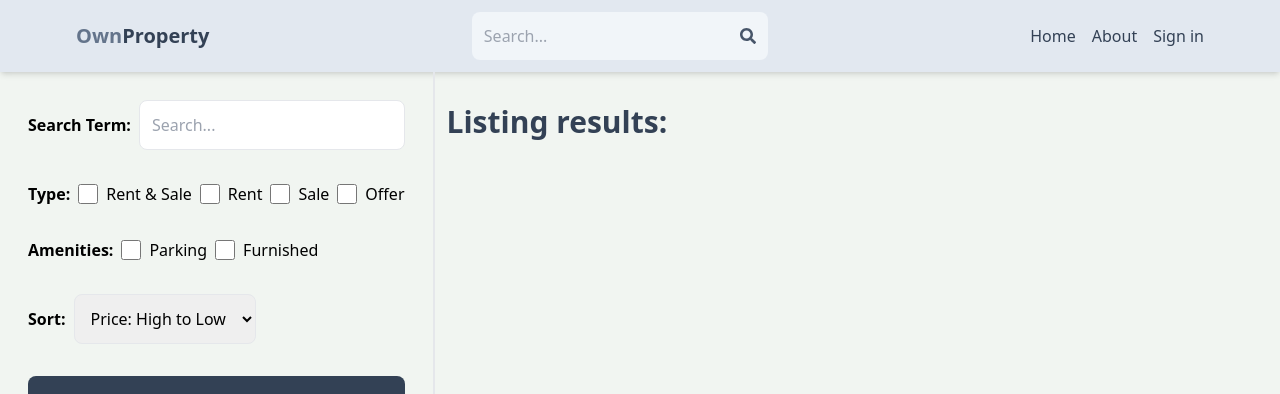
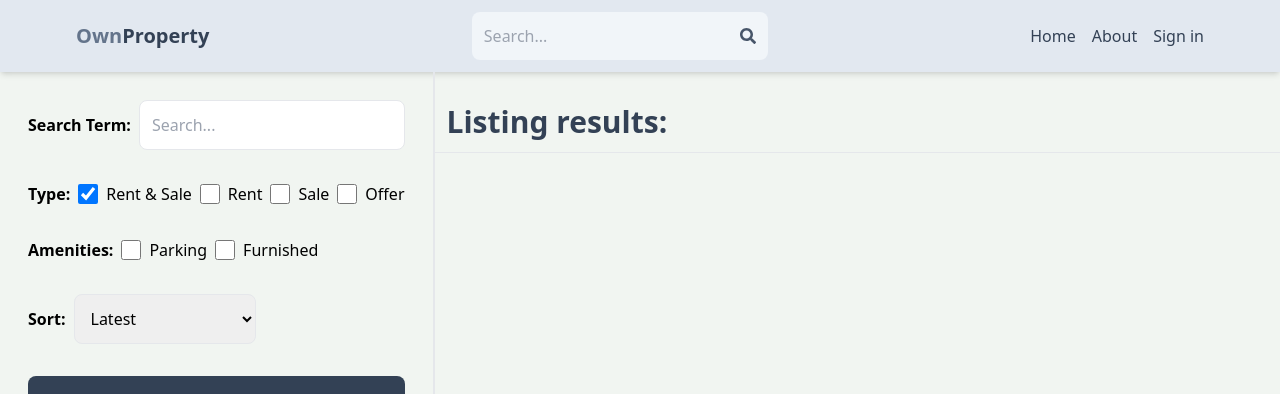
Before and after one commit to sanuwa13/Mern-Real-Estate-Marketplace, a React (Vite) app in the folder client/: page /search in a window 1280 px wide. Shown: the top 394 px of the page. Built offline with nearby package versions, Linux system fonts and the light colour scheme; no server answers.

Commit message:
Search function backend done

```diff
--- a/client/src/pages/Search.jsx
+++ b/client/src/pages/Search.jsx
@@ -1,64 +1,220 @@
-import React from "react";
+import { useEffect, useState } from "react";
+import { useNavigate } from "react-router-dom";
 
 export default function Search() {
+  const navigate = useNavigate();
+  const [sidebardata, setSidebardata] = useState({
+    searchTerm: "",
+    type: "all",
+    parking: false,
+    furnished: false,
+    offer: false,
+    sort: "createdAt",
+    order: "desc",
+  });
+
+  // Sync sidebar state with URL query params when page loads or URL changes
+  useEffect(() => {
+    const urlParams = new URLSearchParams(location.search);
+    const searchTermFromUrl = urlParams.get("searchTerm");
+    const typeFromUrl = urlParams.get("type");
+    const parkingFromUrl = urlParams.get("parking");
+    const furnishedFromUrl = urlParams.get("furnished");
+    const offerFromUrl = urlParams.get("offer");
+    const sortFromUrl = urlParams.get("sort");
+    const orderFromUrl = urlParams.get("order");
+
+    if (
+      searchTermFromUrl ||
+      typeFromUrl ||
+      parkingFromUrl ||
+      furnishedFromUrl ||
+      offerFromUrl ||
+      sortFromUrl ||
+      orderFromUrl
+    ) {
+      setSidebardata({
+        searchTerm: searchTermFromUrl || "",
+        type: typeFromUrl || "all",
+        parking: parkingFromUrl === "true",
+        furnished: furnishedFromUrl === "true",
+        offer: offerFromUrl === "true",
+        sort: sortFromUrl || "createdAt",
+        order: orderFromUrl || "desc",
+      });
+    }
+  }, [location.search]);
+
+  const handleChange = (e) => {
+    // 👈 FIXED: Changed e.target.type to e.target.id
+    if (
+      e.target.id === "all" ||
+      e.target.id === "rent" ||
+      e.target.id === "sale"
+    ) {
+      setSidebardata({
+        ...sidebardata,
+        type: e.target.id,
+      });
+    }
+
+    if (e.target.id === "searchTerm") {
+      setSidebardata({
+        ...sidebardata,
+        searchTerm: e.target.value,
+      });
+    }
+
+    // 👈 FIXED: Included 'offer' as a boolean toggle & simplified logic
+    if (
+      e.target.id === "parking" ||
+      e.target.id === "furnished" ||
+      e.target.id === "offer"
+    ) {
+      setSidebardata({
+        ...sidebardata,
+        [e.target.id]: e.target.checked,
+      });
+    }
+
+    if (e.target.id === "sort_order") {
+      const [sort, order] = e.target.value.split("_");
+      setSidebardata({
+        ...sidebardata,
+        sort: sort || "createdAt",
+        order: order || "desc",
+      });
+    }
+  };
+
+  const handleSubmit = (e) => {
+    e.preventDefault();
+    const urlParams = new URLSearchParams();
+    urlParams.set("searchTerm", sidebardata.searchTerm);
+    urlParams.set("type", sidebardata.type);
+    urlParams.set("parking", sidebardata.parking);
+    urlParams.set("furnished", sidebardata.furnished);
+    urlParams.set("offer", sidebardata.offer);
+    urlParams.set("sort", sidebardata.sort);
+    urlParams.set("order", sidebardata.order);
+    const searchQuery = urlParams.toString();
+    navigate(`/search?${searchQuery}`);
+  };
+
   return (
     <div className="flex flex-col md:flex-row">
       <div className="p-7 border-b-2 md:border-r-2 md:min-h-screen">
-        <form className="flex flex-col gap-8">
-          <div className="flex items-center gap-2 ">
-            <label className="whitespace-nowrap font-semibold">Search Term:</label>
+        <form onSubmit={handleSubmit} className="flex flex-col gap-8">
+          <div className="flex items-center gap-2">
+            <label className="whitespace-nowrap font-semibold">
+              Search Term:
+            </label>
             <input
               type="text"
               id="searchTerm"
               placeholder="Search..."
               className="border rounded-lg p-3 w-full"
+              value={sidebardata.searchTerm}
+              onChange={handleChange}
             />
           </div>
+
           <div className="flex items-center gap-2 flex-wrap">
             <label className="font-semibold">Type:</label>
             <div className="flex gap-2">
-              <input type="checkbox" id="all" className="w-5" />
+              <input
+                type="checkbox"
+                id="all"
+                className="w-5"
+                onChange={handleChange}
+                checked={sidebardata.type === "all"}
+              />
               <span>Rent & Sale</span>
             </div>
             <div className="flex gap-2">
-              <input type="checkbox" id="rent" className="w-5" />
+              <input
+                type="checkbox"
+                id="rent"
+                className="w-5"
+                onChange={handleChange}
+                checked={sidebardata.type === "rent"}
+              />
               <span>Rent</span>
             </div>
             <div className="flex gap-2">
-              <input type="checkbox" id="sale" className="w-5" />
+              <input
+                type="checkbox"
+                id="sale"
+                className="w-5"
+                onChange={handleChange}
+                checked={sidebardata.type === "sale"}
+              />
               <span>Sale</span>
             </div>
             <div className="flex gap-2">
-              <input type="checkbox" id="offer" className="w-5" />
+              {/* 👈 FIXED: Offer uses sidebardata.offer boolean */}
+              <input
+                type="checkbox"
+                id="offer"
+                className="w-5"
+                onChange={handleChange}
+                checked={sidebardata.offer}
+              />
               <span>Offer</span>
             </div>
           </div>
+
           <div className="flex items-center gap-2 flex-wrap">
             <label className="font-semibold">Amenities:</label>
             <div className="flex gap-2">
-              <input type="checkbox" id="parking" className="w-5" />
+              <input
+                type="checkbox"
+                id="parking"
+                className="w-5"
+                onChange={handleChange}
+                checked={sidebardata.parking}
+              />
               <span>Parking</span>
             </div>
             <div className="flex gap-2">
-              <input type="checkbox" id="furnished" className="w-5" />
+              <input
+                type="checkbox"
+                id="furnished"
+                className="w-5"
+                onChange={handleChange}
+                checked={sidebardata.furnished}
+              />
               <span>Furnished</span>
             </div>
           </div>
+
           <div className="flex items-center gap-2">
             <label className="font-semibold">Sort:</label>
-            <select id="sort_order"
-              className="border rounded-lg p-3">
-              <option value="price_high">Price: High to Low</option>
-              <option value="price_low">Price: Low to High</option>
-              <option value="relevance">Latest</option>
-              <option value="price_low">Oldest</option>
+            {/* 👈 FIXED: Made select controlled using state value */}
+            <select
+              onChange={handleChange}
+              value={`${sidebardata.sort}_${sidebardata.order}`}
+              id="sort_order"
+              className="border rounded-lg p-3"
+            >
+              <option value="regularPrice_desc">Price: High to Low</option>
+              <option value="regularPrice_asc">Price: Low to High</option>
+              <option value="createdAt_desc">Latest</option>
+              <option value="createdAt_asc">Oldest</option>
             </select>
           </div>
-            <button className='bg-slate-700 text-white p-3 rounded-lg uppercase hover:opacity-95'>Search</button>
+
+          <button className="bg-slate-700 text-white p-3 rounded-lg uppercase hover:opacity-95">
+            Search
+          </button>
         </form>
       </div>
-      <div className=""></div>
-      <h1 className="text-3xl font-semibold border-b p-3 text-slate-700 mt-5">Listing results:</h1>
+
+      <div className="flex-1">
+        <h1 className="text-3xl font-semibold border-b p-3 text-slate-700 mt-5">
+          Listing results:
+        </h1>
+      </div>
     </div>
   );
 }
```
